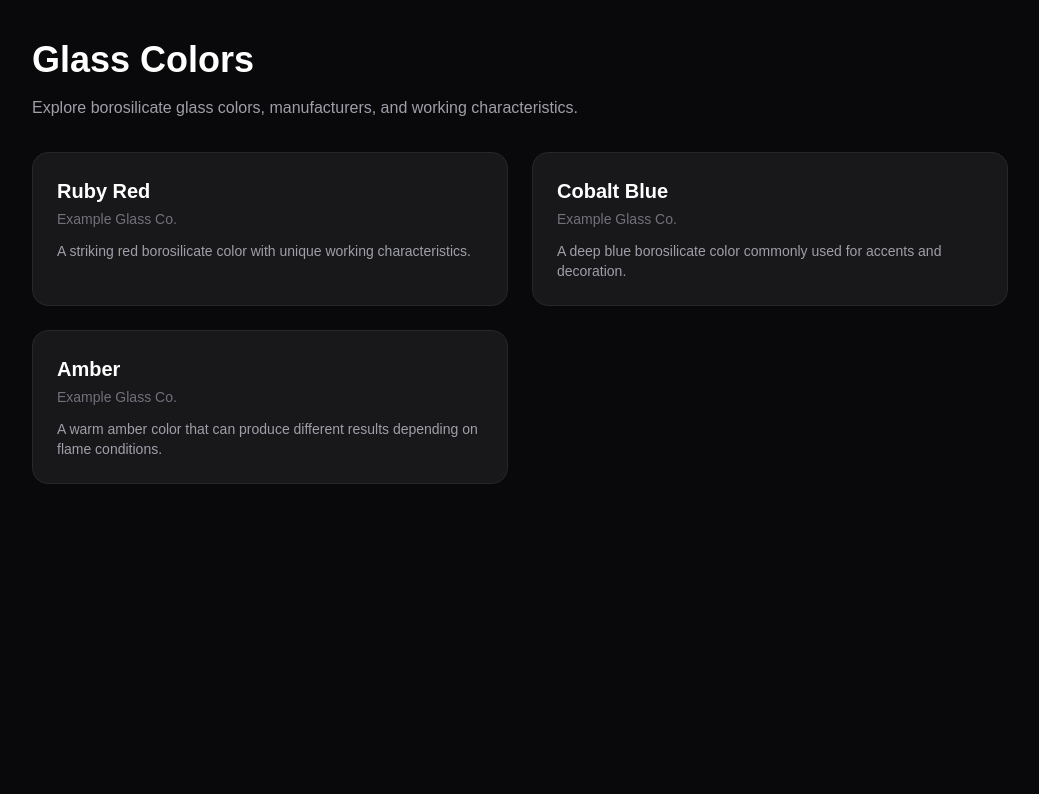
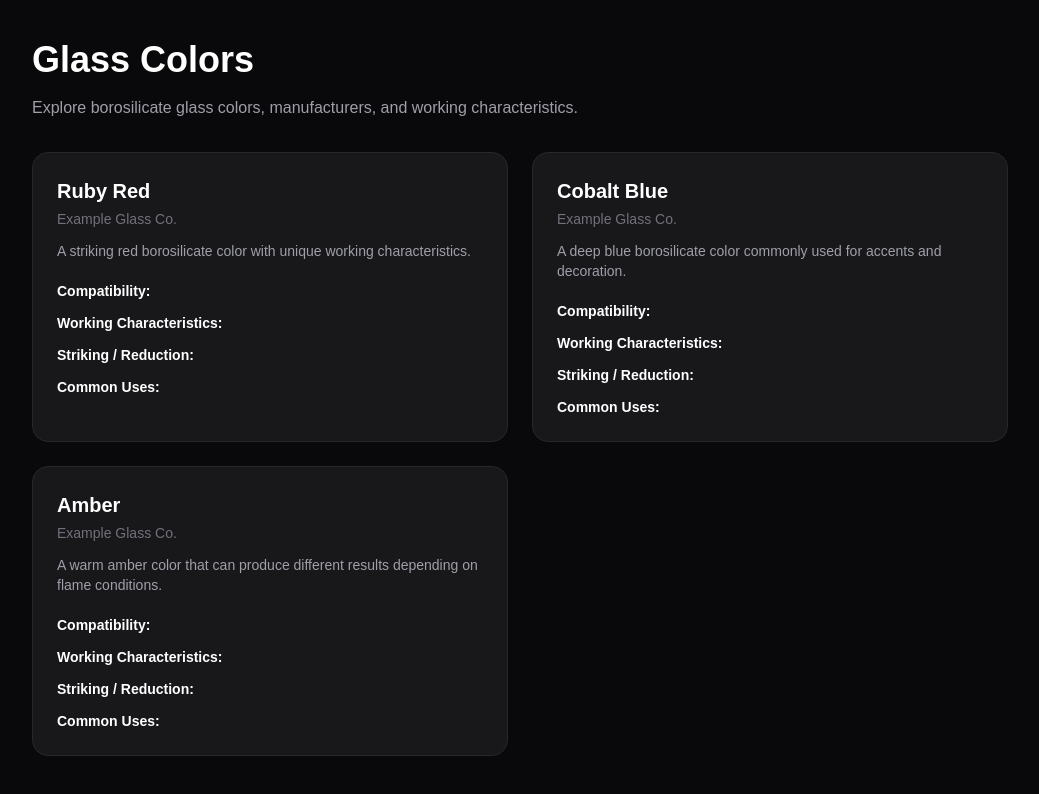
Before and after one commit to b2sdnbp4d9-svg/boro-ai, a Next.js app: page /colors in a window 1280 px wide. Shown: the top 794 px of the page, without its empty margins (120-1159 px from the left). Built offline with nearby package versions, Linux system fonts and the light colour scheme.

Commit message:
Expand glass color information

```diff
--- a/components/ColorCard.tsx
+++ b/components/ColorCard.tsx
@@ -2,12 +2,20 @@ type ColorCardProps = {
   name: string;
   manufacturer: string;
   description: string;
+  compatibility: string;
+  workingCharacteristics: string;
+  strikingBehavior: string;
+  commonUses: string;
 };
 
 export default function ColorCard({
   name,
   manufacturer,
   description,
+  compatibility,
+  workingCharacteristics,
+  strikingBehavior,
+  commonUses,
 }: ColorCardProps) {
   return (
     <div className="rounded-2xl border border-zinc-800 bg-zinc-900 p-6">
@@ -20,6 +28,44 @@ export default function ColorCard({
       <p className="mt-3 text-sm text-zinc-400">
         {description}
       </p>
+
+      <div className="mt-5 space-y-3 text-sm">
+        <div>
+          <span className="font-semibold text-white">
+            Compatibility:
+          </span>{" "}
+          <span className="text-zinc-400">
+            {compatibility}
+          </span>
+        </div>
+
+        <div>
+          <span className="font-semibold text-white">
+            Working Characteristics:
+          </span>{" "}
+          <span className="text-zinc-400">
+            {workingCharacteristics}
+          </span>
+        </div>
+
+        <div>
+          <span className="font-semibold text-white">
+            Striking / Reduction:
+          </span>{" "}
+          <span className="text-zinc-400">
+            {strikingBehavior}
+          </span>
+        </div>
+
+        <div>
+          <span className="font-semibold text-white">
+            Common Uses:
+          </span>{" "}
+          <span className="text-zinc-400">
+            {commonUses}
+          </span>
+        </div>
+      </div>
     </div>
   );
 }
--- a/data/colors.ts
+++ b/data/colors.ts
@@ -4,17 +4,38 @@ export const colors = [
     manufacturer: "Example Glass Co.",
     description:
       "A striking red borosilicate color with unique working characteristics.",
+    compatibility: "COE 33 borosilicate",
+    workingCharacteristics:
+      "Works best with controlled heat and careful flame adjustment.",
+    strikingBehavior:
+      "Color develops with specific heating and cooling conditions.",
+    commonUses:
+      "Accents, line work, sculptural details, and small components.",
   },
   {
     name: "Cobalt Blue",
     manufacturer: "Example Glass Co.",
     description:
       "A deep blue borosilicate color commonly used for accents and decoration.",
+    compatibility: "COE 33 borosilicate",
+    workingCharacteristics:
+      "Generally stable while working and suitable for detailed applications.",
+    strikingBehavior:
+      "Typically maintains its blue appearance during normal working.",
+    commonUses:
+      "Accents, sculptural work, tubing decoration, and line work.",
   },
   {
     name: "Amber",
     manufacturer: "Example Glass Co.",
     description:
       "A warm amber color that can produce different results depending on flame conditions.",
+    compatibility: "COE 33 borosilicate",
+    workingCharacteristics:
+      "Can require careful heat control to achieve consistent results.",
+    strikingBehavior:
+      "Appearance can change depending on heating and cooling conditions.",
+    commonUses:
+      "Color sections, accents, marbles, and decorative components.",
   },
 ];
```
